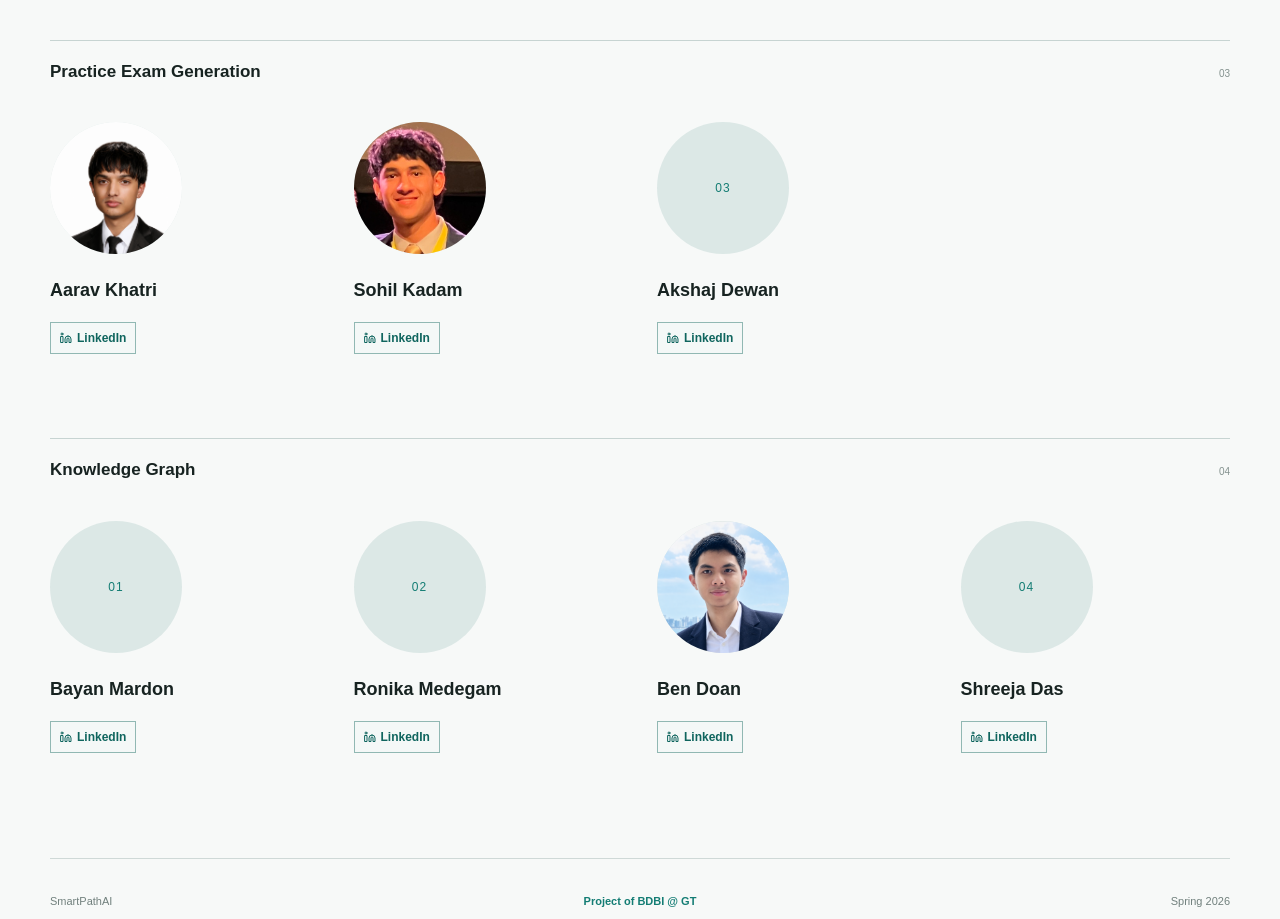
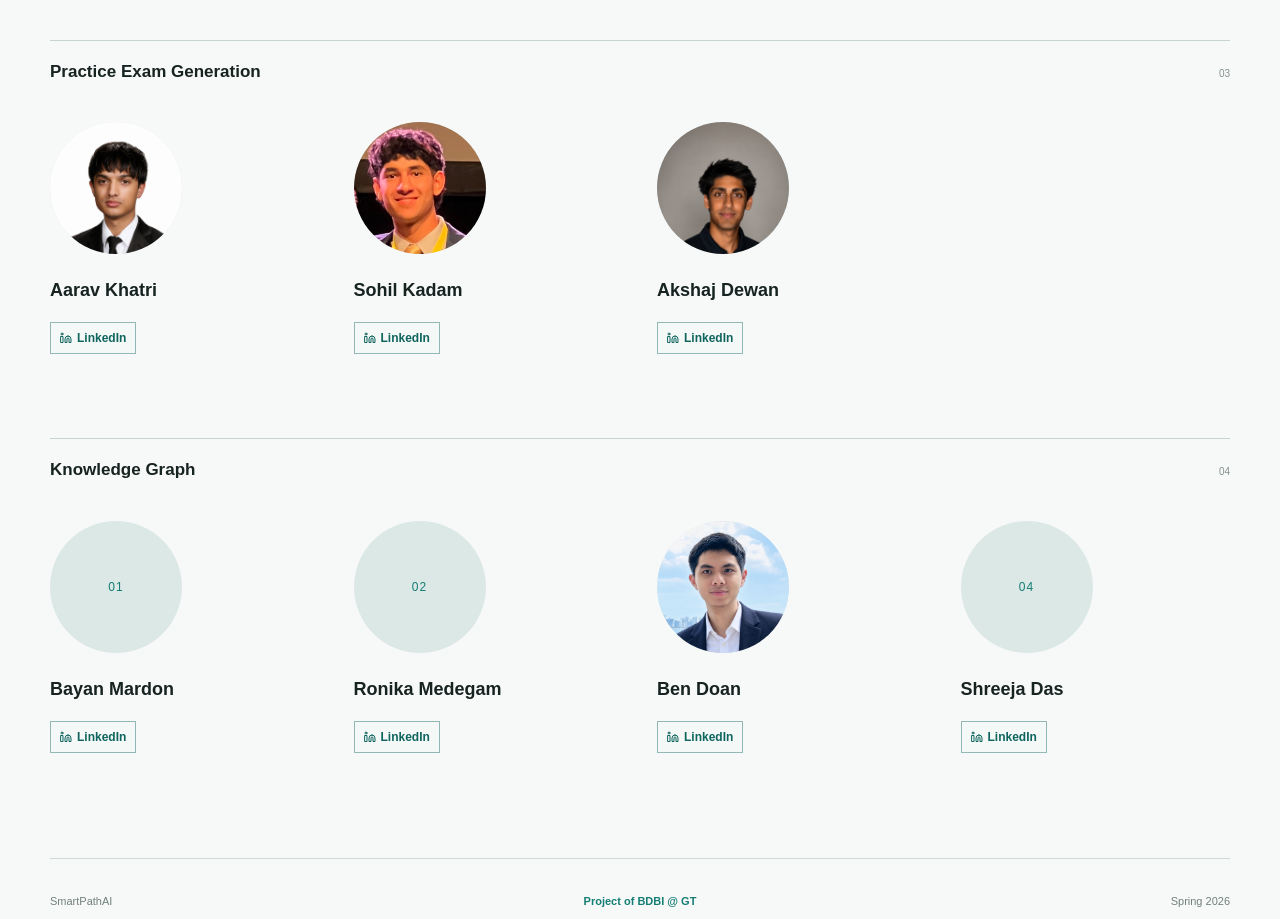
Before and after one commit to gt-big-data/Smart-Path-AI, a React (Vite) app: page / in a window 1280 px wide. Shown: the part 3100-4019 px from the top of the page. Built offline with nearby package versions, Linux system fonts and the light colour scheme; no server answers.

Commit message:
Adding Akshaj's details to the Team section on the home page

```diff
--- a/src/pages/Home.tsx
+++ b/src/pages/Home.tsx
@@ -176,7 +176,7 @@ const landingTeams: LandingTeam[] = [
     members: [
       { name: 'Aarav Khatri', linkedin: 'https://www.linkedin.com/in/aarav-khatri-299787101/', photo: '/team/aarav_khatri.png' },
       { name: 'Sohil Kadam', linkedin: 'https://www.linkedin.com/in/sohil-kadam-629a76292/', photo: '/team/sohil_kadam.jpeg' },
-      { name: 'Akshaj Dewan' }
+      { name: 'Akshaj Dewan', linkedin: 'https://www.linkedin.com/in/akshajdewan/', photo: '/team/akshaj_dewan.png' }
     ],
   },
   {
```
Also changed, not shown: public/team/akshaj_dewan.png (added).
